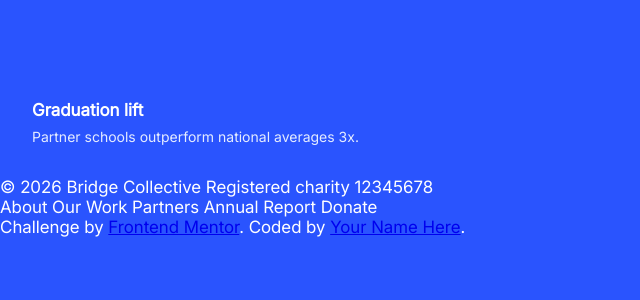
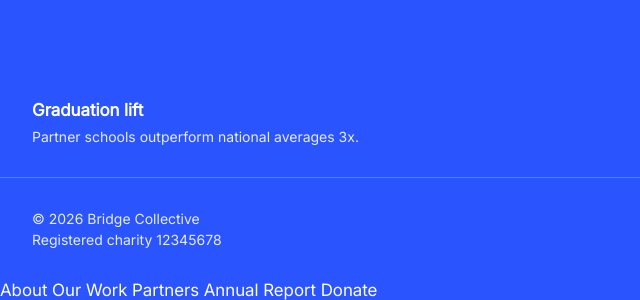
Before and after one commit to anaClarissi/grid-landing-page, a plain HTML site: page index.html in a window 1280 px wide. Shown: the part 3939-4239 px from the top of the page, without its empty margins (0-640 px from the left). Before the commit the page ends 4176 px from the top, so only its background shows below. Drawn offline with Linux system fonts and the light colour scheme.

Commit message:
feat: add footer section

```diff
--- a/index.html
+++ b/index.html
@@ -98,10 +98,9 @@
     </section>
   </main>
 
-  <footer>
-    <!-- Footer -->
-    © 2026 Bridge Collective
-    Registered charity 12345678
+  <footer class="footer">
+    <p>© 2026 Bridge Collective</p>
+    <p>Registered charity 12345678</p>
   </footer>
 
   <aside>
@@ -112,10 +111,5 @@
     Annual Report
     Donate
   </aside>
-
-  <div class="attribution">
-    Challenge by <a href="https://www.frontendmentor.io?ref=challenge">Frontend Mentor</a>.
-    Coded by <a href="#">Your Name Here</a>.
-  </div>
 </body>
 </html>
--- a/src/css/style.css
+++ b/src/css/style.css
@@ -139,3 +139,13 @@ body {
     color: var(--blue-200);
     font-size: var(--font-size-p);
 }
+
+.footer {
+    display: flex;
+    flex-direction: column;
+    gap: 0.25rem;
+    padding: 2rem;
+    font-size: var(--font-size-p);
+    color: var(--blue-200);
+    border-top: 1px solid var(--blue-400);
+}
```
